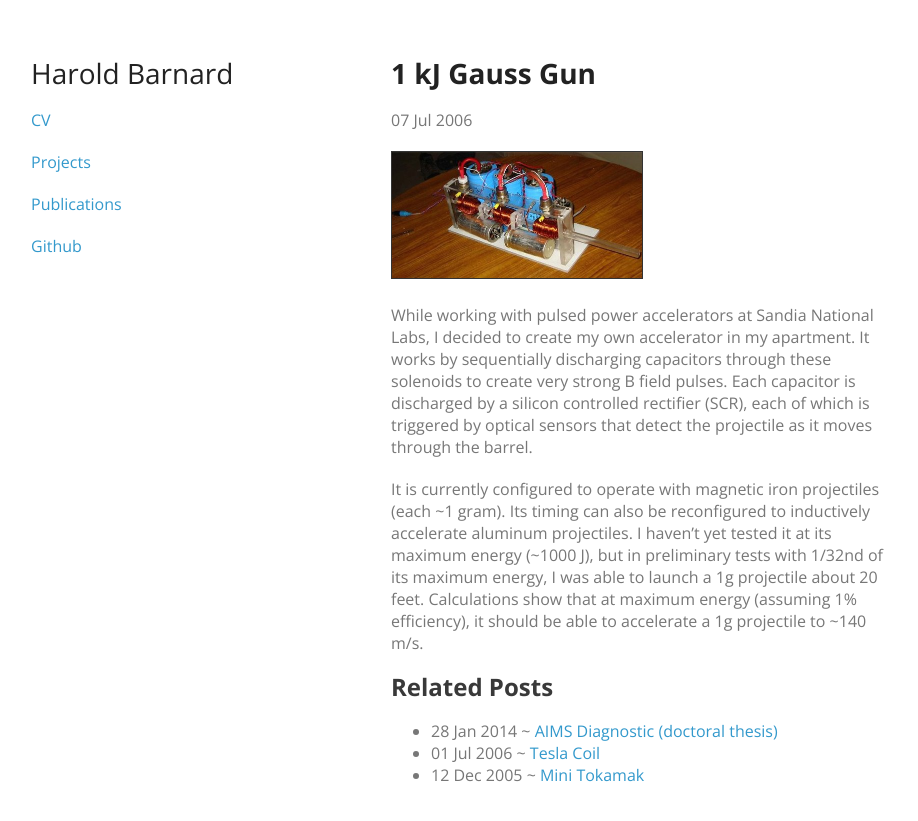
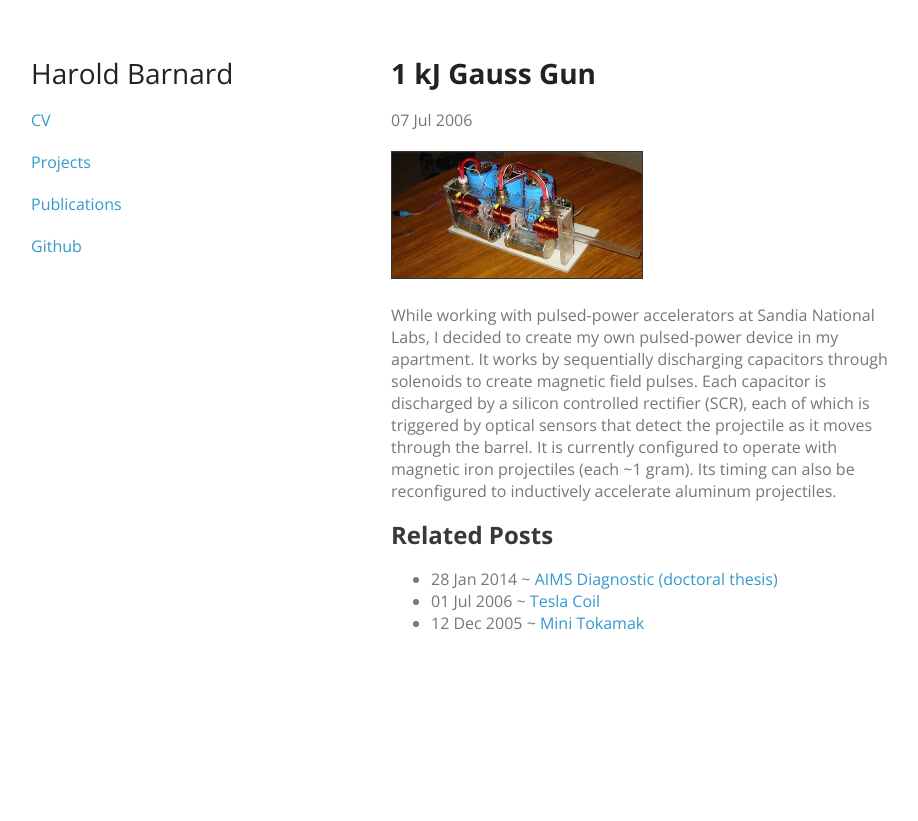
Before and after one commit to hbar/hbar.github.io, a Jekyll site: the page built from _posts/2006-07-07-gauss-gun.md, in a window 1280 px wide. Shown: the top 821 px of the page, without its empty margins (179-1097 px from the left). Built offline with Jekyll 4.4.1, drawn with Linux system fonts in a browser that asks for light colours.

Commit message:
Minor text edit to serveral project descriptions

```diff
--- a/_posts/2006-07-07-gauss-gun.md
+++ b/_posts/2006-07-07-gauss-gun.md
@@ -6,16 +6,10 @@ permalink: gauss-gun
 
 ![Gauss Gun](/images/gauss_gun.jpg){: .inline-img}
 
-While working with pulsed power accelerators at Sandia National Labs, I decided
-to create my own accelerator in my apartment. It works by sequentially discharging
-capacitors through these solenoids to create very strong B field pulses. Each
+While working with pulsed-power accelerators at Sandia National Labs, I decided
+to create my own pulsed-power device in my apartment. It works by sequentially discharging
+capacitors through solenoids to create magnetic field pulses. Each
 capacitor is discharged by a silicon controlled rectifier (SCR), each of which is
 triggered by optical sensors that detect the projectile as it moves through the
-barrel.
-
-It is currently configured to operate with magnetic iron projectiles (each ~1 gram).
+barrel. It is currently configured to operate with magnetic iron projectiles (each ~1 gram).
 Its timing can also be reconfigured to inductively accelerate aluminum projectiles.
-I haven't yet tested it at its maximum energy (~1000 J), but in preliminary tests
-with 1/32nd of its maximum energy, I was able to launch a 1g projectile about 20 feet.
-Calculations show that at maximum energy (assuming 1% efficiency), it should be able
-to accelerate a 1g projectile to ~140 m/s.
```
Also changed, not shown: _posts/2005-12-12-tokamak.md (+3 -3 lines), _posts/2006-07-01-tesla-coil.md (+2 -9 lines).
